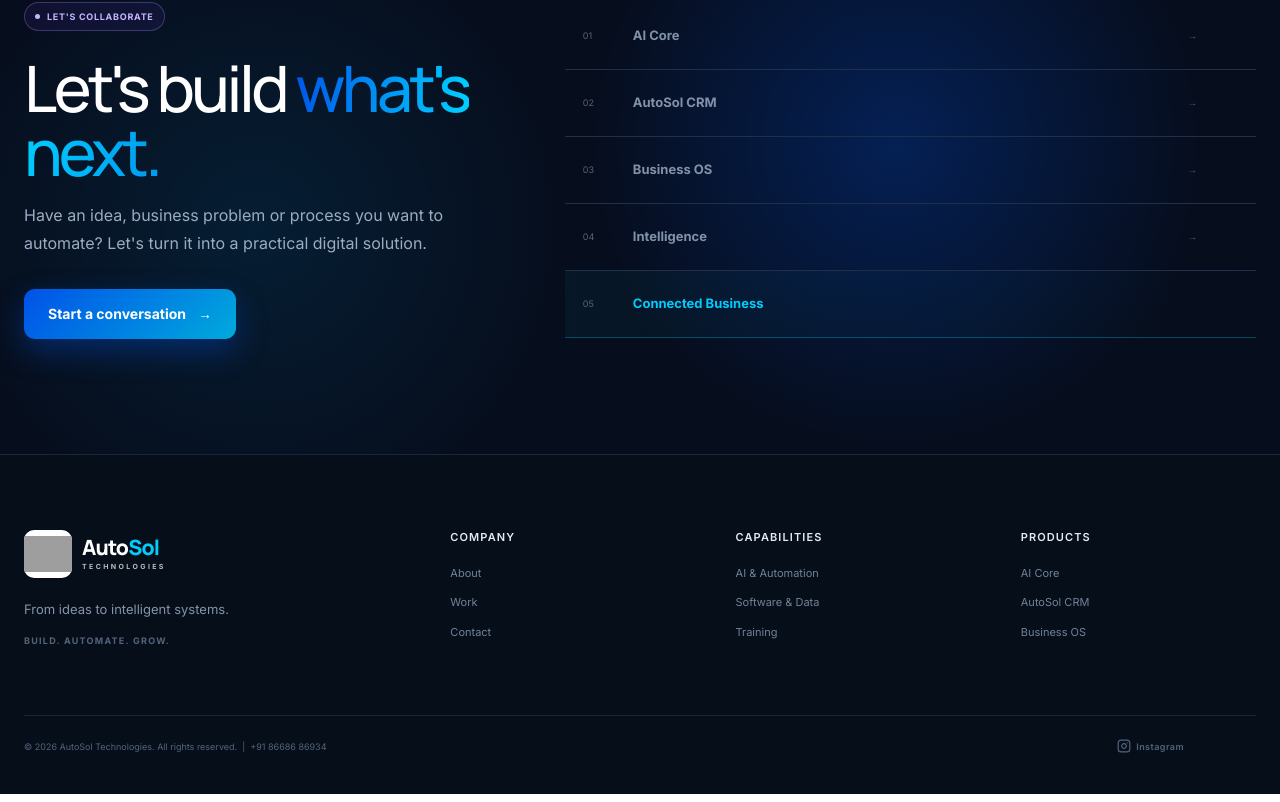
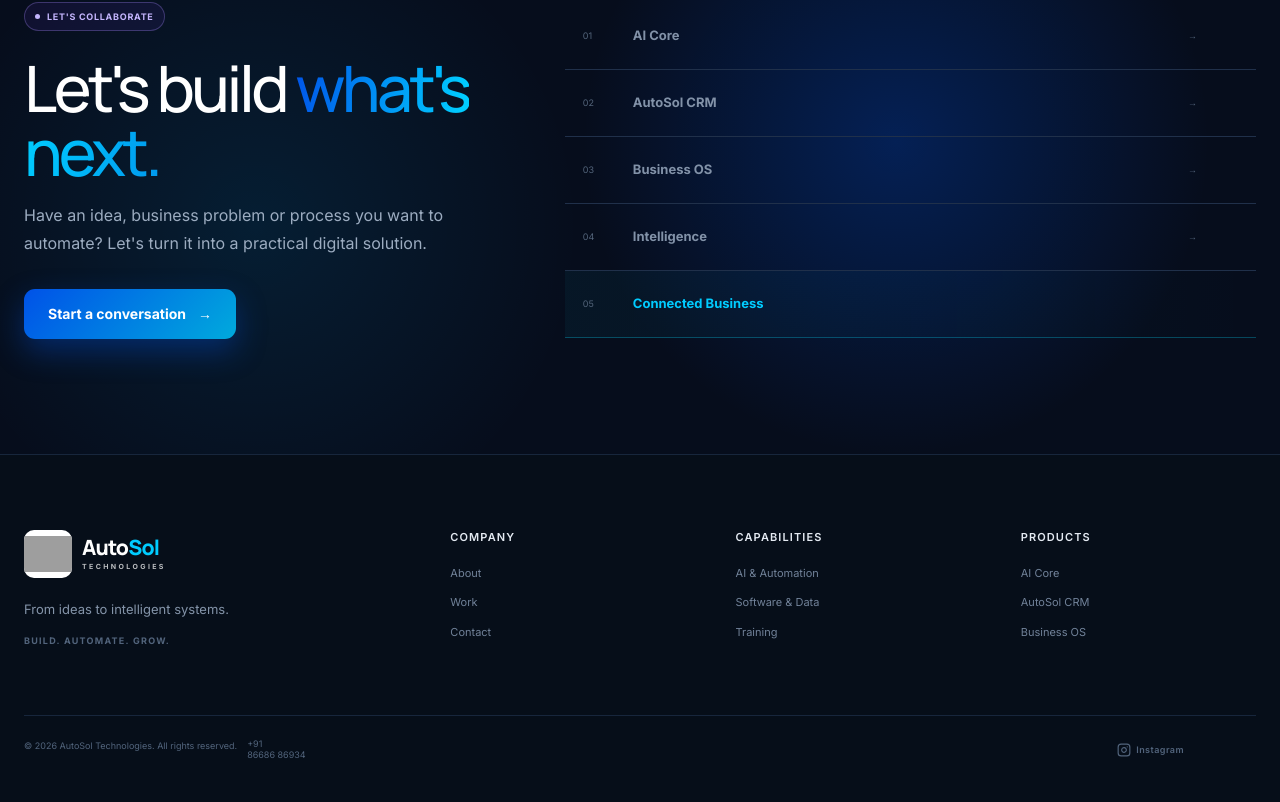
Before and after one commit to Ravi8788/AutoSol-web, a React (Vite) app: page / in a window 1280 px wide. Shown: the part 6831-7633 px from the top of the page. Built offline with nearby package versions, Linux system fonts and the light colour scheme; grey boxes are pictures that could not be loaded.

Commit message:
Fix footer phone layout

```diff
--- a/src/components/Layout.tsx
+++ b/src/components/Layout.tsx
@@ -93,7 +93,13 @@
           </div>
         </div>
         <div className="container footer-bottom">
-          <span>© {new Date().getFullYear()} AutoSol Technologies. All rights reserved. &nbsp;|&nbsp; <a href="tel:+918668686934" style={{ color: "inherit" }}>+91 86686 86934</a></span>
+          <span>
+            © {new Date().getFullYear()} AutoSol Technologies. All rights reserved.
+            <span style={{ display: "inline-flex", flexDirection: "column", marginLeft: "10px", verticalAlign: "top" }}>
+              <a href="tel:+918668686934" style={{ color: "inherit", lineHeight: 1.2, display: "block" }}>+91</a>
+              <a href="tel:+918668686934" style={{ color: "inherit", lineHeight: 1.2, display: "block" }}>86686 86934</a>
+            </span>
+          </span>
           <a
             href="https://www.instagram.com/autosoltechnologies"
             target="_blank"
```
